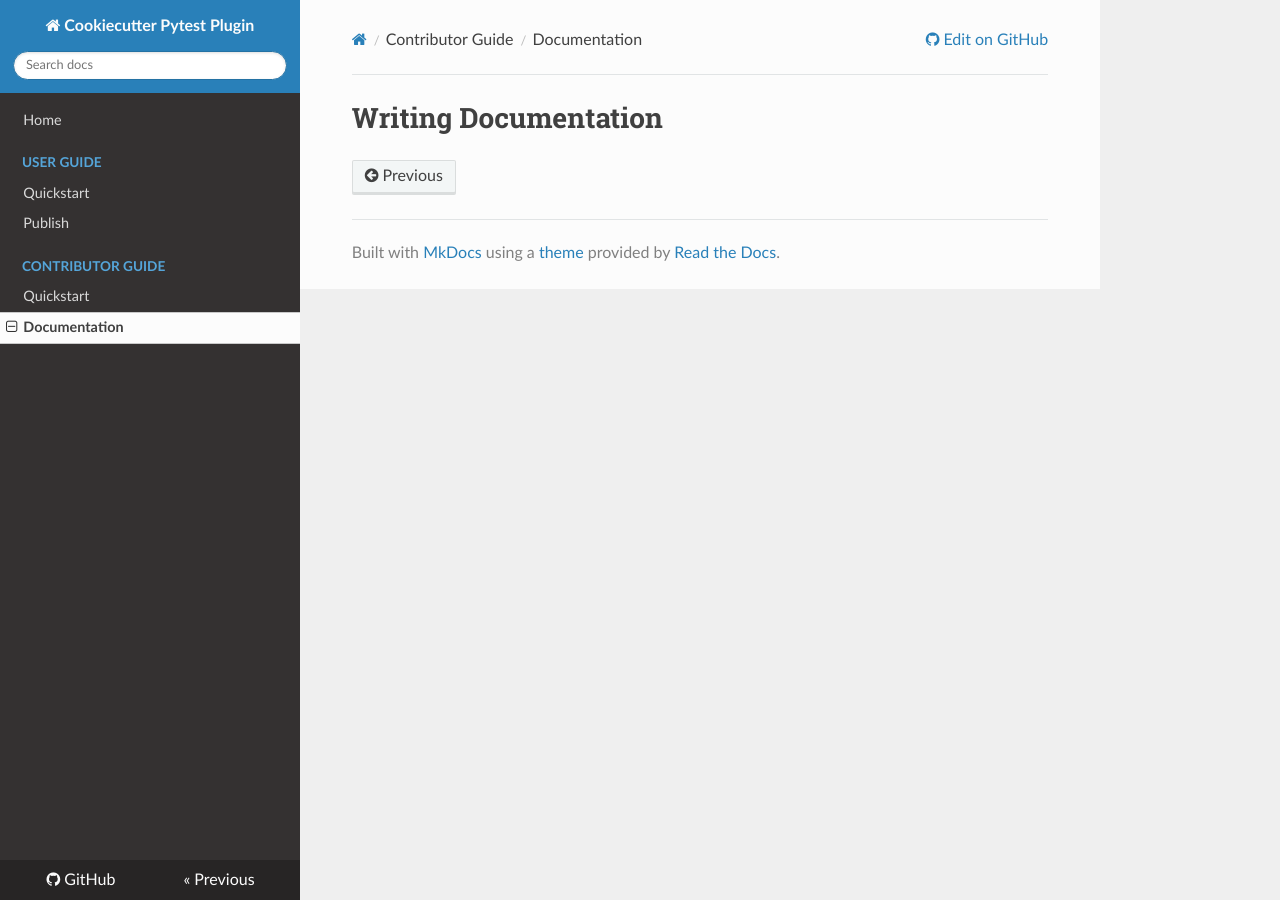
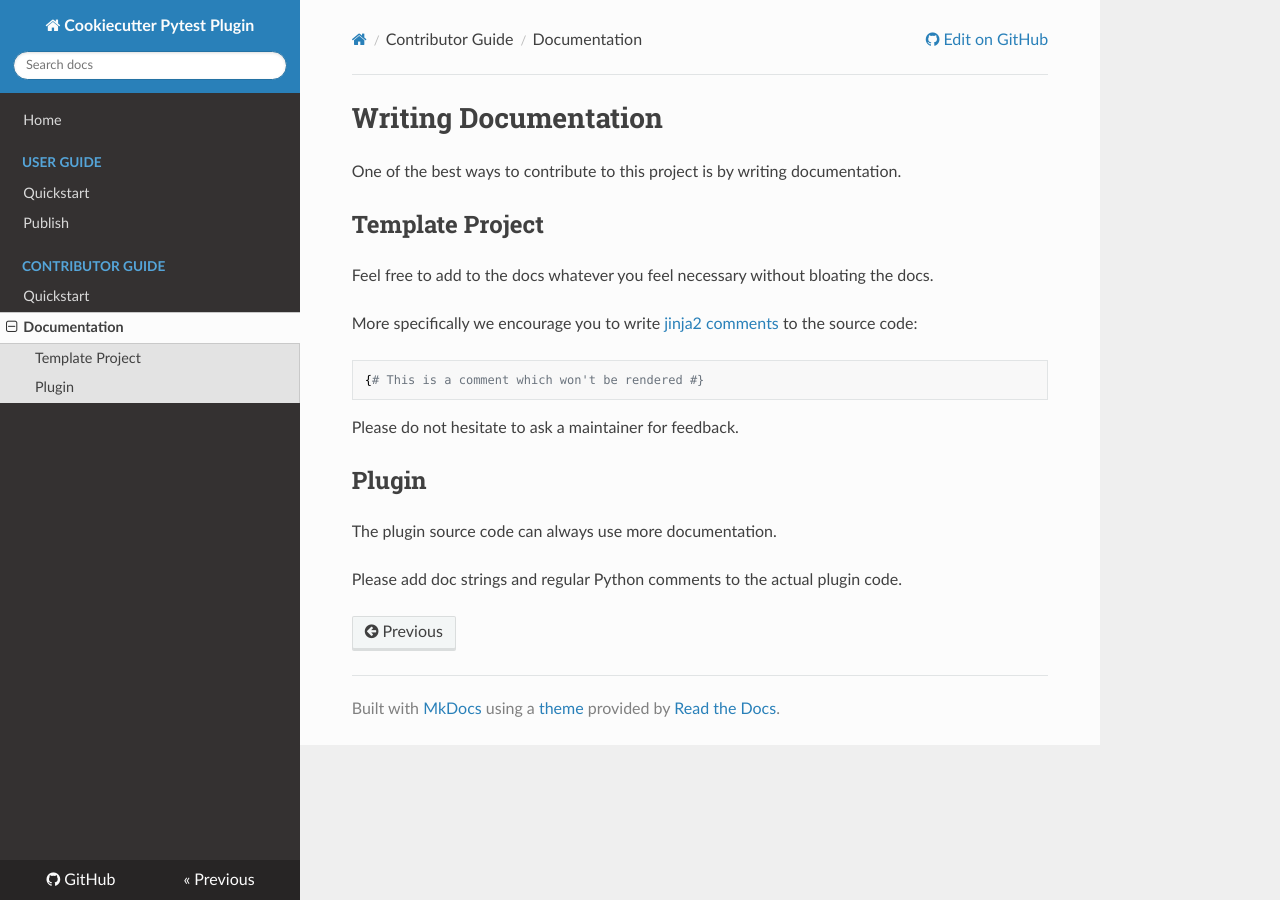
Before and after one commit to pytest-dev/cookiecutter-pytest-plugin, an MkDocs documentation site: the page built from docs/contributor-guide/documentation.md, in a window 1280 px wide. Built offline with MkDocs 1.6.1, drawn with Linux system fonts in a browser that asks for light colours; nearby versions of some CDN libraries; old or Windows-style settings are respelled for this version of MkDocs.

Commit message:
Add a short guide on docs contributions

```diff
--- a/docs/contributor-guide/documentation.md
+++ b/docs/contributor-guide/documentation.md
@@ -1 +1,21 @@
 # Writing Documentation
+
+One of the best ways to contribute to this project is by writing documentation.
+
+## Template Project
+
+Feel free to add to the docs whatever you feel necessary without bloating the docs.
+
+More specifically we encourage you to write [jinja2 comments] to the source code:
+
+    {# This is a comment which won't be rendered #}
+
+Please do not hesitate to ask a maintainer for feedback.
+
+## Plugin
+
+The plugin source code can always use more documentation.
+
+Please add doc strings and regular Python comments to the actual plugin code.
+
+  [jinja2 comments]: http://jinja.pocoo.org/docs/dev/templates/#comments
```
